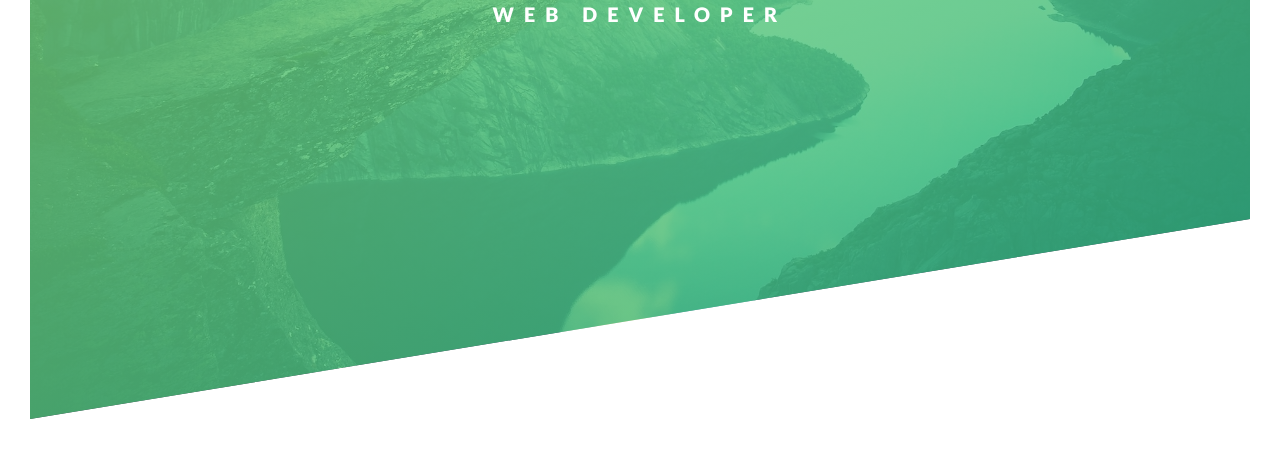
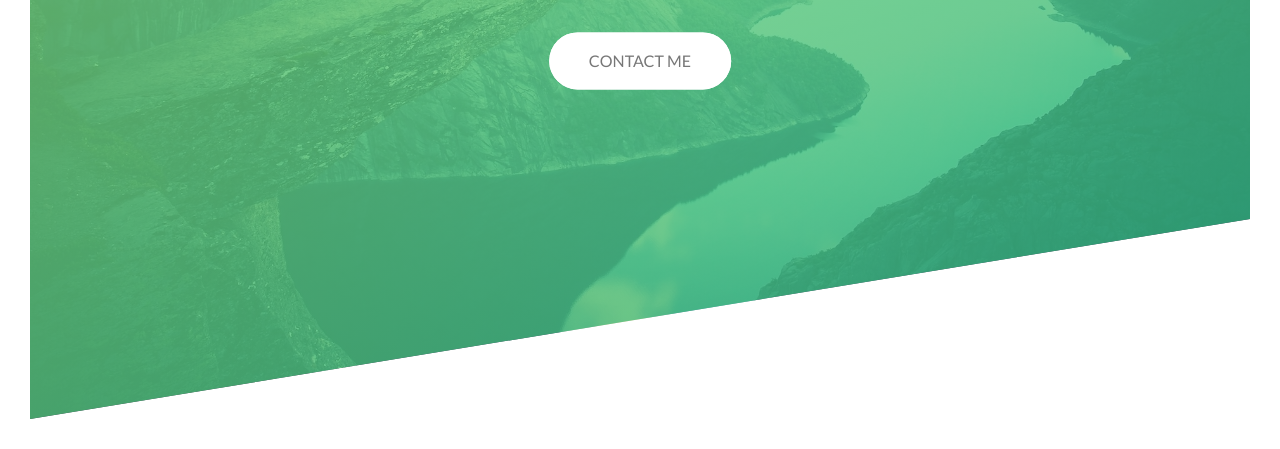
Before and after one commit to kevinfb92/myportfolio, a plain HTML site: page index.html in a window 1280 px wide. Shown: the part 371-820 px from the top of the page. Drawn offline with Linux system fonts and the light colour scheme.

Commit message:
header button

```diff
--- a/css/style.css
+++ b/css/style.css
@@ -23,7 +23,7 @@ body {
 }
 
 .header{
-    background-image: linear-gradient(to right bottom,hsla(111, 55%, 64%, 0.801), rgba(40, 180, 133, 0.801)),url("../img/hero.jpg");
+    background-image: linear-gradient(to right bottom,rgba(128, 214, 113, 0.8), rgba(40, 180, 133, 0.8)),url("../img/hero.jpg");
     background-position: top;
     background-size: cover;
     height: 95vh;
@@ -46,12 +46,15 @@ body {
     top: 40%;
     left: 50%;
     transform: translate(-50%, -50%);
+    text-align: center;
 }
 
 .heading-primary{
     text-transform: uppercase;
     color: #fff;
     white-space: nowrap;
+    margin-bottom: 60px;
+
 }
 
 .heading-primary-main{
@@ -67,7 +70,6 @@ body {
 .heading-primary-secondary{
     display: block;
     font-weight: 900;
-    text-align: center;
     font-size: 20px;
     letter-spacing: 10px;
 
@@ -82,6 +84,22 @@ body {
 
     80%{
         transform: translateX(10px);
+    }
+
+    100%{
+        opacity: 1;
+        transform: translate(0);
+    }
+}
+
+@keyframes moveInUp{
+    0%{
+        opacity: 0;
+        transform: translateY(100px);
+    }
+
+    80%{
+        transform: translateY(-10px);
     }
 
     100%{
@@ -105,3 +123,53 @@ body {
         transform: translate(0);
     }
 }
+
+.btn:link,
+.btn:visited{
+    text-decoration: none;
+    text-transform: uppercase;
+    display: inline-block;
+    padding: 15px 40px;
+    border-radius: 100px;
+    transition: all .1s;
+    position: relative;
+
+    animation: moveInUp 1s ease-out;
+}
+
+.btn:hover{
+    transform: translateY(-3px);
+    box-shadow: 0 10px 20px rgba(0, 0, 0, 0.2);
+}
+
+.btn:active{
+    transform: translateY(-1px);
+    box-shadow: 0 5px 10px rgba(0, 0, 0, 0.2);
+}
+
+.btn-white{
+    color: #777;
+    background-color: #fff;
+}
+
+.btn::after{
+    content: "";
+    display: inline-block;
+    height: 100%;
+    width: 100%;
+    border-radius: 100px;
+    position: absolute;
+    top: 0;
+    left: 0;
+    z-index: -1;
+    transition: all .4s;
+}
+
+.btn-white::after{
+    background-color: #fff;
+}
+
+.btn:hover::after{
+    transform: scaleX(1.4) scaleY(1.6);
+    opacity: 0;
+}
--- a/index.html
+++ b/index.html
@@ -24,6 +24,7 @@
                     <span class="heading-primary-main">Kevin Folgar</span>
                     <span class="heading-primary-secondary">Web Developer</span>
                 </h1>
+                <a href="#" class="btn btn-white">Contact me</a>
             </div>
         </header>
     </body>
```
